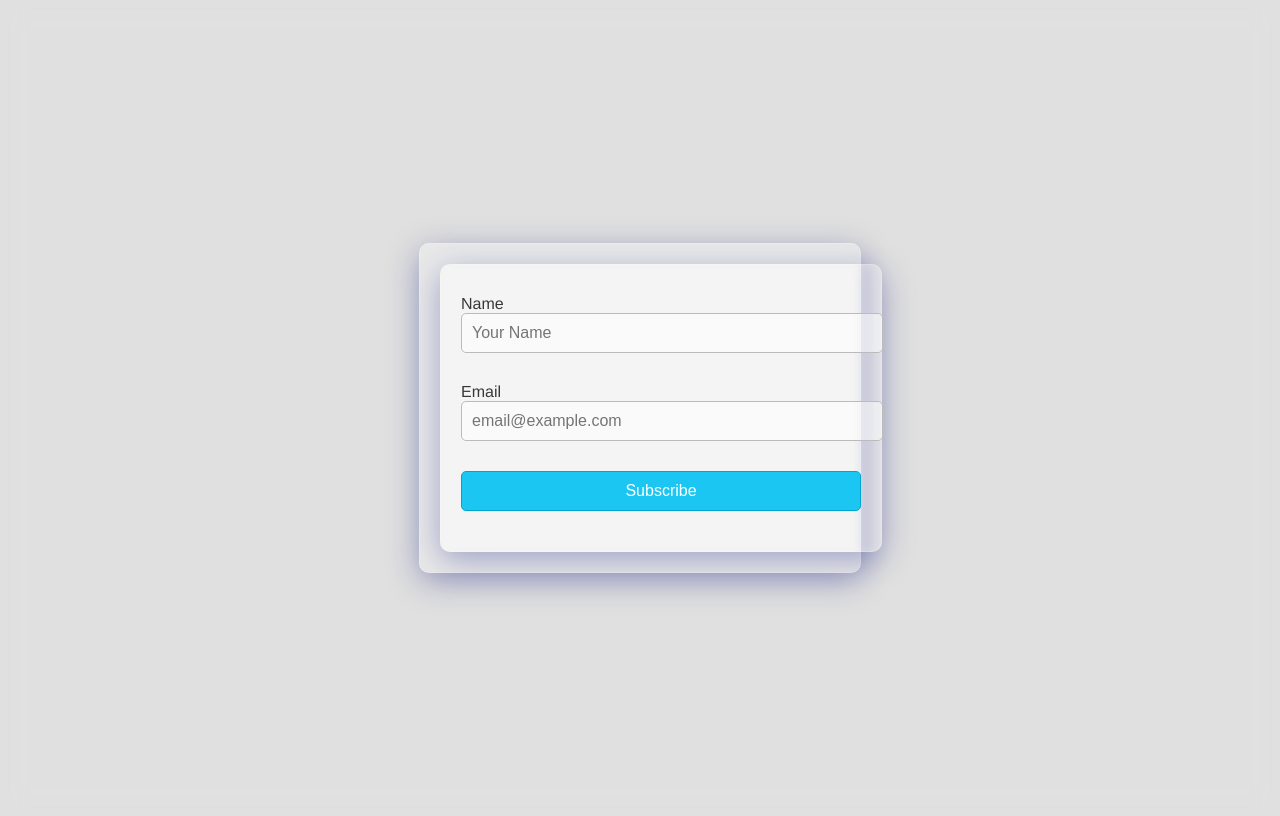
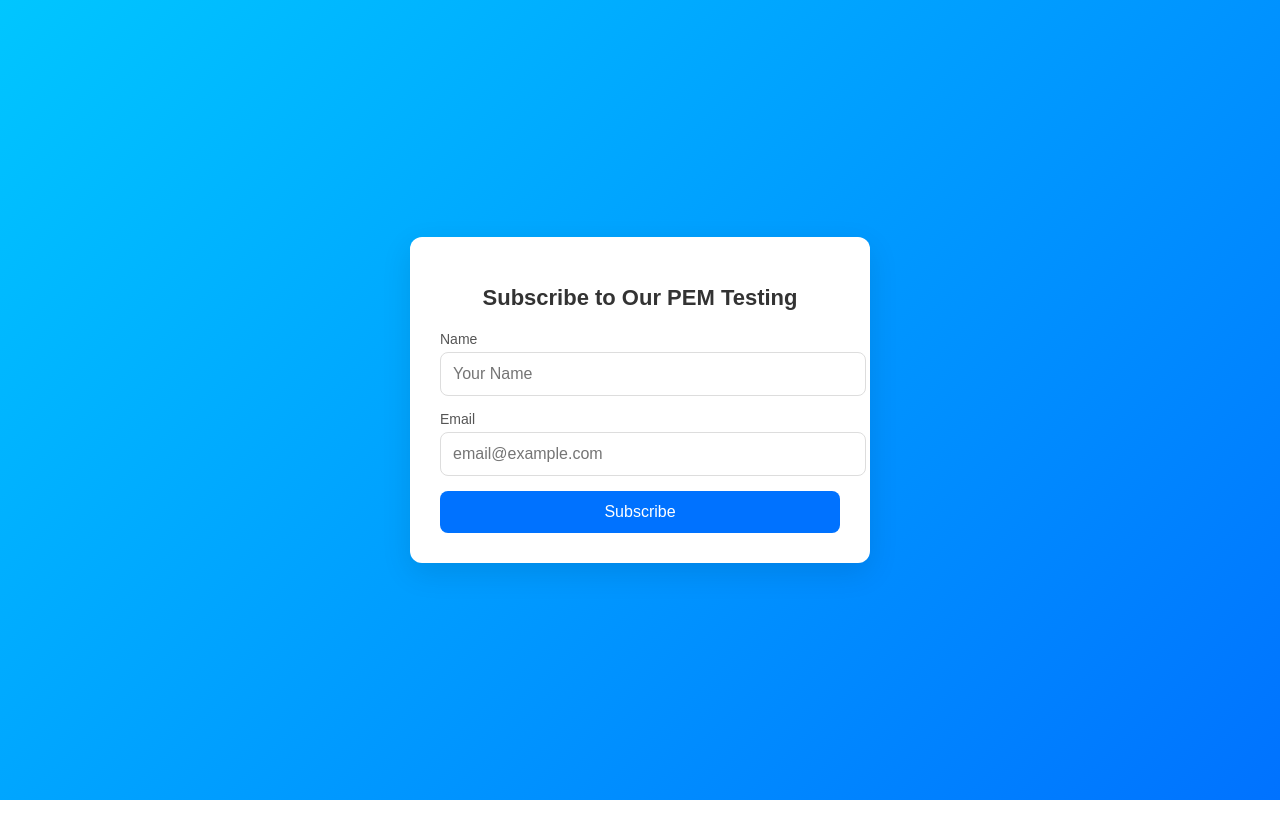
Before and after one commit to pabbly-punit-shinde/PEM-SUBSCRIBER-FORM, a plain HTML site: page index.html in a window 1280 px wide. Drawn offline with Linux system fonts and the light colour scheme.

Commit message:
Update index.html
Update the ui improved the design and colors

```diff
--- a/index.html
+++ b/index.html
@@ -10,97 +10,95 @@
             justify-content: center;
             align-items: center;
             height: 100vh;
-            background: linear-gradient(135deg, rgba(255, 255, 255, 0.2), rgba(255, 255, 255, 0.1));
-            backdrop-filter: blur(10px);
-            background-color: #e0e0e0;
-            background-image: url('your-background-image.jpg'); /* Optional: Add your own background image */
-            background-size: cover;
-            background-position: center;
-            font-family: "Helvetica Neue", Helvetica, Arial, sans-serif;
+            background: linear-gradient(135deg, #00c6ff, #0072ff);
+            font-family: "Poppins", sans-serif;
+            margin: 0;
         }
-        #mailget_signup_form {
+        .form-container {
             max-width: 400px;
             width: 100%;
-            padding: 20px;
-            border-radius: 10px;
-            background: rgba(255, 255, 255, 0.3);
-            box-shadow: 0 8px 32px 0 rgba(31, 38, 135, 0.37);
-            backdrop-filter: blur(5px);
-            -webkit-backdrop-filter: blur(5px);
-            border: 1px solid rgba(255, 255, 255, 0.18);
-            color: #383838;
+            padding: 30px;
+            border-radius: 12px;
+            background: white;
+            box-shadow: 0 10px 30px rgba(0, 0, 0, 0.1);
+            text-align: center;
         }
-        #mailget_signup_form .mg-row {
-            padding: 10px 0;
+        .form-container h2 {
+            margin-bottom: 20px;
+            font-size: 22px;
+            color: #333;
         }
-        #mailget_signup_form label {
+        .form-group {
+            margin-bottom: 15px;
+            text-align: left;
+        }
+        .form-group label {
+            display: block;
+            font-size: 14px;
             margin-bottom: 5px;
+            color: #555;
         }
-        #mailget_signup_form button, #mailget_signup_form input {
-            display: block;
-            padding: 10px;
-            border: 1px solid #bbb;
-            border-radius: 5px;
+        .form-group input {
             width: 100%;
-            margin-bottom: 10px;
+            padding: 12px;
+            border: 1px solid #ddd;
+            border-radius: 8px;
             font-size: 16px;
-            background-color: rgba(255, 255, 255, 0.5);
+            transition: 0.3s;
         }
-        #mailget_signup_form input:focus, #mailget_signup_form button:focus {
-            border-color: #23b7e5;
+        .form-group input:focus {
+            border-color: #0072ff;
             outline: none;
         }
-        #mailget_signup_form input[type=submit] {
-            background-color: #1bc7f2;
-            color: #fff;
-            border-color: #00A5CF;
+        .error-message {
+            color: #ff4d4d;
+            font-size: 12px;
+            margin-top: 5px;
+        }
+        .submit-btn {
+            width: 100%;
+            padding: 12px;
+            background: #0072ff;
+            color: white;
+            border: none;
+            border-radius: 8px;
+            font-size: 16px;
             cursor: pointer;
+            transition: 0.3s;
         }
-        #mailget_signup_form input[type=submit]:hover {
-            background-color: #23b7e5;
-        }
-        #mailget_signup_form input[type=submit]:active {
-            background-color: #1bc7f2;
-        }
-        #mailget_signup_form .mg-error {
-            font-size: 14px;
-            color: #F79572;
-            line-height: 1;
+        .submit-btn:hover {
+            background: #005bbf;
         }
     </style>
 </head>
 <body>
-    <div id="mailget_signup_form">
-        <form accept-charset="UTF-8" action="https://emails.pabbly.com/signups/subscribe/IjEwMTc3OTgi/immediate" id="mailget_signup_form" name="mailget_form" method="post" onsubmit="return v_mailget()">
-            <div>
-                <input name="utf8" type="hidden" value="?"/>
-                <input name="subs_set_url" type="hidden" value="https://www.pabbly.com/email-marketing/"/>
+    <div class="form-container">
+        <h2>Subscribe to Our PEM Testing</h2>
+        <form action="https://emails.pabbly.com/signups/subscribe/IjEwMTc3OTgi/immediate" method="post" onsubmit="return validateEmail()">
+            <div class="form-group">
+                <label for="signup_name">Name</label>
+                <input id="signup_name" name="subs_name" type="text" placeholder="Your Name" required />
             </div>
-            <div class="mg-row">
-                <label for="signup_name">Name</label>
-                <input id="signup_name" name="subs_name" type="text" placeholder="Your Name" />
+            <div class="form-group">
+                <label for="signup_email">Email</label>
+                <input id="signup_email" name="subs_email" type="email" placeholder="email@example.com" required />
+                <span id="email_error" class="error-message"></span>
             </div>
-            <div class="mg-row">
-                <label for="signup_email">Email <span id="mailget_show_message" class="mg-error"></span></label>
-                <input id="signup_email" name="subs_email" type="email" placeholder="email@example.com" />
-            </div>
-            <div class="mg-row">
-                <input type="submit" class="submit" value="Subscribe" id="submit_button" />
-            </div>
+            <button type="submit" class="submit-btn">Subscribe</button>
         </form>
     </div>
-    <script type="text/javascript">
-        function v_mailget() {
-            var x = document.forms["mailget_form"]["subs_email"].value;
-            var atpos = x.indexOf("@");
-            var dotpos = x.lastIndexOf(".");
-            if (atpos < 1 || dotpos < atpos + 2 || dotpos + 2 >= x.length) {
-                document.getElementById("mailget_show_message").innerHTML = "valid email required !";
-                document.forms["mailget_form"]["subs_email"].focus();
+    <script>
+        function validateEmail() {
+            var email = document.getElementById("signup_email").value;
+            var errorMessage = document.getElementById("email_error");
+            var emailPattern = /^[^\s@]+@[^\s@]+\.[^\s@]+$/;
+
+            if (!emailPattern.test(email)) {
+                errorMessage.textContent = "Please enter a valid email address.";
                 return false;
-            } else {
-                return true;
             }
+            errorMessage.textContent = "";
+            return true;
         }
     </script>
 </body>
```
